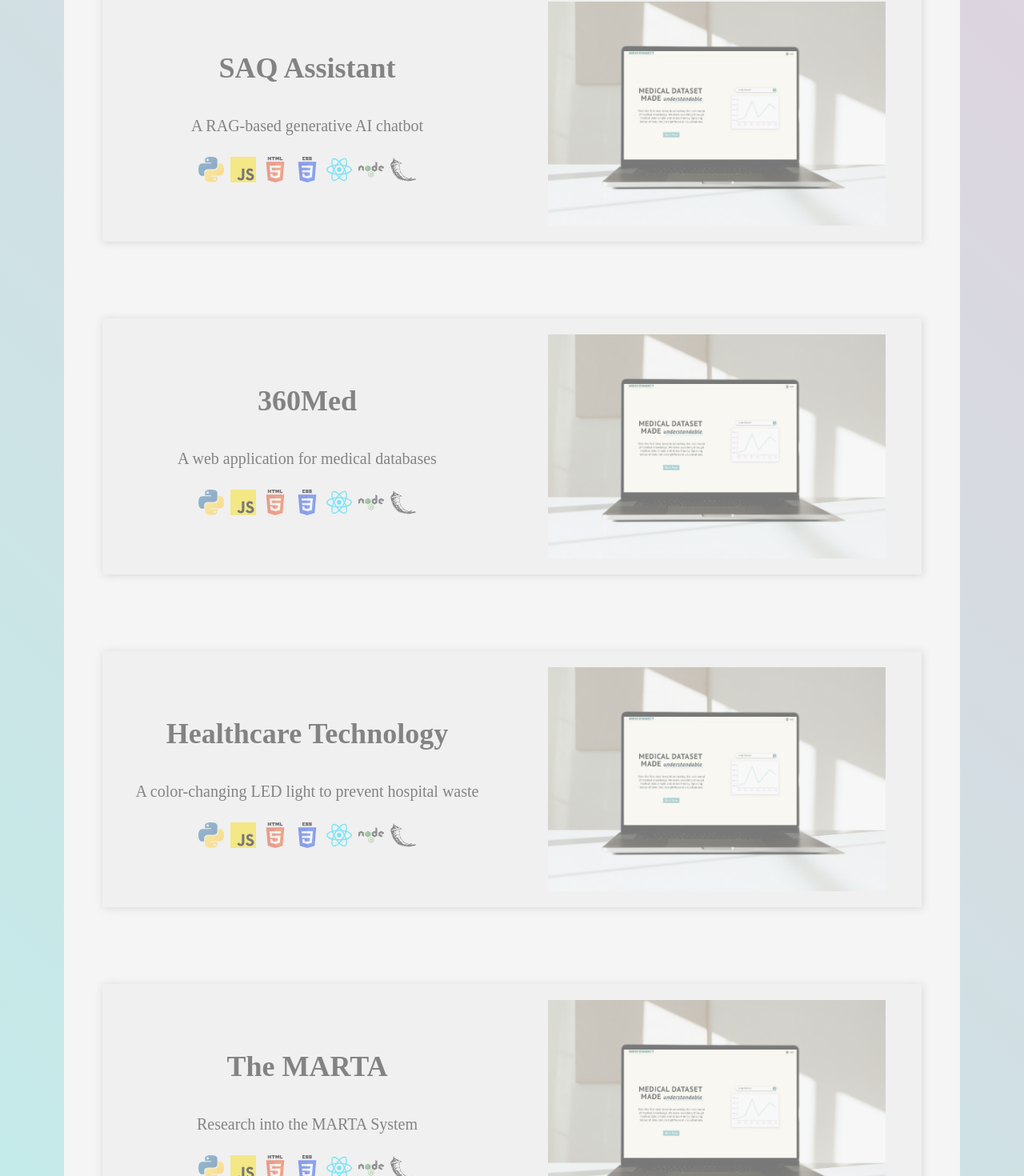
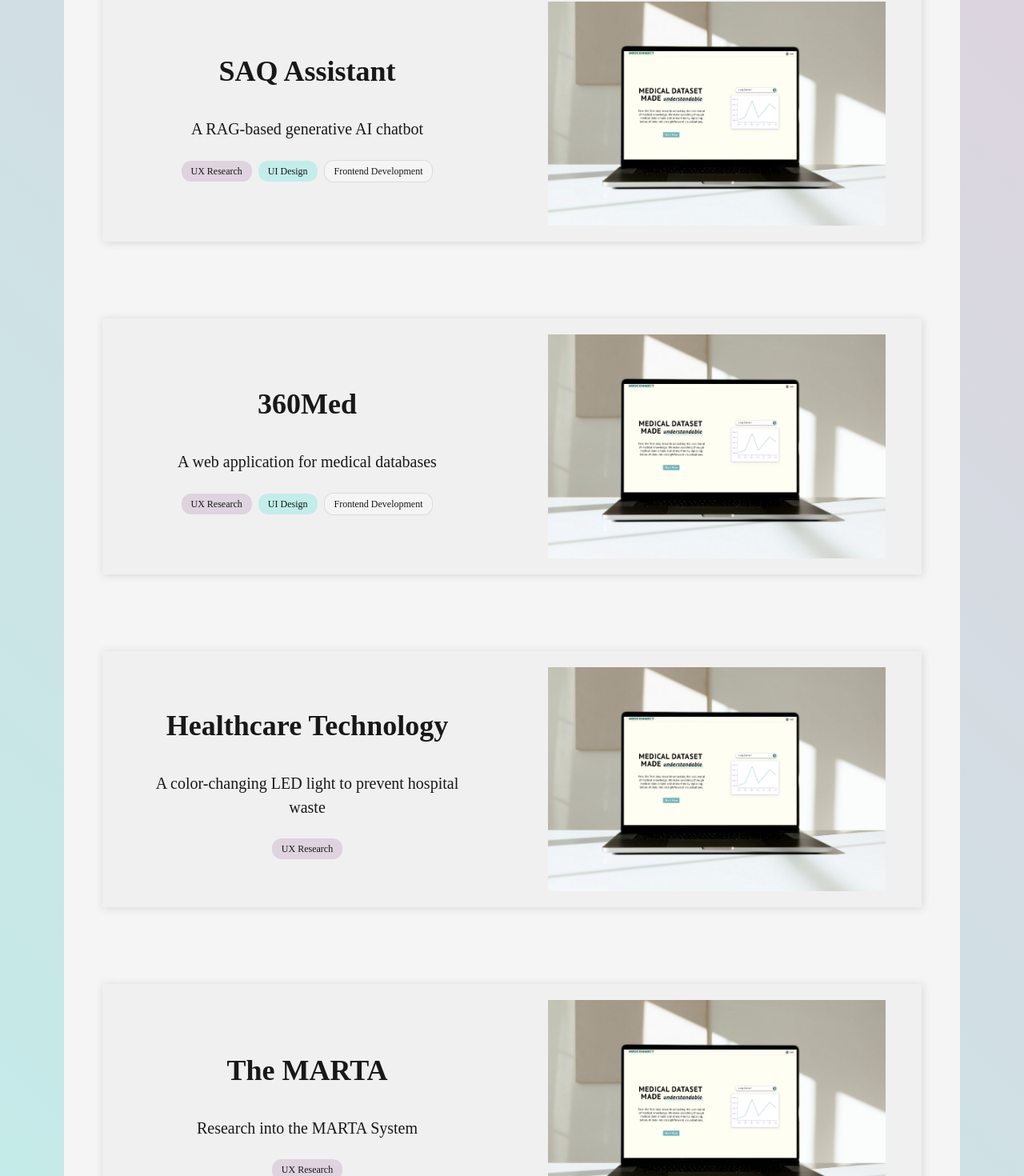
Before and after one commit to kotoetakeda/website, a React (Create React App) app: page /project in a window 1280 px wide. Shown: the part 516-1986 px from the top of the page at 80% size. Built offline with nearby package versions, Linux system fonts and the light colour scheme; a web font is replaced by a local one.

Commit message:
added resume + more components

```diff
--- a/src/CV.jsx
+++ b/src/CV.jsx
@@ -1,6 +1,6 @@
-import React from "react";
-import { useTheme, Box, Flex, UnorderedList, ListItem, Wrap } from "@chakra-ui/react";
-import { H1, H3, Body, CVBlock, SvgIcon, ReactIcon } from "./Custom";
+import React, { useCallback, useEffect } from "react";
+import { useTheme, Box, Flex, UnorderedList, ListItem, Wrap, Link } from "@chakra-ui/react";
+import { H1, H3, Body, CVBlock, SvgIcon, ReactIcon, CustomButton } from "./Custom";
 import Header from './Header';
 import Footer from './Footer';
 import Icons from './Icons';
@@ -9,15 +9,24 @@
   const theme = useTheme();
   const colors = theme.colors;
 
+  useEffect(() => {
+    window.scrollTo(0, 0);
+  }, []);
+
+  const resumeUrl = `${process.env.PUBLIC_URL}/Kotoe_Takeda_Resume.pdf`
+  const openResume = useCallback(() => window.open(resumeUrl, "_blank", "noopener,noreferrer"));
+
   return (
     <>
       <Header />
       <Box p={"3rem 5rem"} w={'100%'} bg={colors.gradient}>
         <Flex bg={colors.white} w={'100%'} height={'fit-content'} py={"5rem"} flexDirection={'column'} justify={'center'} align={'center'}>
-          <H1 text="Curriculum Vitae" pb={"3rem"} />
+          <H1 text="Curriculum Vitae" pb={"1rem"} />
+          <CustomButton label={'Download Resume'} mb={"3rem"} onClick={openResume} />
 
           <Box w={"90%"} bg={colors.gray} p={"2rem"}>
             <H3 text={'SKILLS'} mb={"2rem"} />
+
             <Body text={'Technical Skills: '}/>
             <Wrap spacing={'3'} my={'5'}>
               {/* Programming */}
--- a/src/Contact.jsx
+++ b/src/Contact.jsx
@@ -1,7 +1,7 @@
-import React, { useState } from "react";
+import React, { useState, useEffect } from "react";
 import { useTheme } from "@chakra-ui/react";
-import { Box, Flex, Input, FormControl, Textarea, Button, useToast } from "@chakra-ui/react";
-import { H1, Body } from "./Custom";
+import { Box, Flex, Input, FormControl, Textarea, useToast } from "@chakra-ui/react";
+import { H1, Body, CustomButton } from "./Custom";
 import Header from './Header';
 import Footer from './Footer';
 import emailjs from "emailjs-com";
@@ -10,6 +10,10 @@
 
   const theme = useTheme();
   const colors = theme.colors;
+
+  useEffect(() => {
+    window.scrollTo(0, 0);
+  }, []);
 
   const [formData, setFormData] = useState({
     name: "",
@@ -98,11 +102,7 @@
                     onChange={handleChange} />
                 </FormControl>
               </Flex>
-              <Button bg={colors.body} type="submit"
-                color={colors.white} px={'20'} py={'2'} m={'3'}
-                _hover={{bg: colors.gradient, color: colors.body}}>
-                Send
-              </Button>
+              <CustomButton label={'Send'} type={'submit'}/>
             </form>
           </Box>
         </Flex>
--- a/src/Custom.jsx
+++ b/src/Custom.jsx
@@ -1,6 +1,6 @@
 import React, { forwardRef, useState, useCallback } from "react";
 import { useTheme } from "@chakra-ui/react";
-import { Text, Flex, Box, WrapItem, Tooltip, Image, Icon , Wrap, Center } from "@chakra-ui/react";
+import { Text, Flex, Box, WrapItem, Tooltip, Image, Icon , HStack, Center, Button } from "@chakra-ui/react";
 import { NavLink, useNavigate } from 'react-router-dom';
 
 const H1 = ({ text, ...rest }) => {
@@ -112,12 +112,13 @@
             position={'relative'}
             {...rest}
         >
-            <Flex flexDirection={'column'} align={'center'} justify={'center'} rowGap={'5'} opacity={hover ? '1' : '0.5'}>
+            <Flex flexDirection={'column'} align={'center'} justify={'center'}
+                    rowGap={'5'} p={'10'}>
                 <H2 link={link} text={title} fontWeight={'900'} />
                 <Body text={desc}/>
-                <Wrap>{skills}</Wrap>
+                <HStack>{skills}</HStack>
             </Flex>
-            <Center opacity={hover ? '1' : '0.5'}>
+            <Center>
                 <Image src={image} alt={title}  height={'35vh'} />
             </Center>
         </Box>
@@ -171,4 +172,31 @@
     );
 });
 
-export { H1, H2, H3, L1, L2, Body, ProjBlock, CVBlock, SvgIcon, ReactIcon };
+const SkillTag = ({ label, bg, ...rest }) => {
+    return (
+        <Center
+            borderRadius={'12'}
+            bg={bg}
+            py={'1'}
+            px={'3'}
+            fontSize={'xs'}
+            {...rest}
+        >
+            {label}
+        </Center>
+    )
+}
+
+const CustomButton = ({ label, ...rest }) => {
+    const theme = useTheme();
+    return (
+        <Button bg={theme.colors.body} color={theme.colors.white}
+                px={'20'} py={'2'} m={'3'}
+                _hover={{bg: theme.colors.gradient, color: theme.colors.body}}
+                {...rest} >
+            {label}
+        </Button>
+    )
+}
+
+export { H1, H2, H3, L1, L2, Body, ProjBlock, CVBlock, SvgIcon, ReactIcon, SkillTag, CustomButton };
--- a/src/Homepage.jsx
+++ b/src/Homepage.jsx
@@ -1,4 +1,4 @@
-import React from "react";
+import React, { useEffect } from "react";
 import { useTheme } from "@chakra-ui/react";
 import { Box, Flex, Image } from "@chakra-ui/react";
 import { H2, Body } from "./Custom";
@@ -10,6 +10,10 @@
 
   const theme = useTheme();
   const colors = theme.colors;
+
+  useEffect(() => {
+    window.scrollTo(0, 0);
+  }, []);
 
   return (
     <>
--- a/src/Project.jsx
+++ b/src/Project.jsx
@@ -1,10 +1,9 @@
-import React from "react";
+import React, { useEffect } from "react";
 import { useTheme } from "@chakra-ui/react";
 import { Box, Flex } from "@chakra-ui/react";
-import { H1, ProjBlock, SvgIcon, ReactIcon } from "./Custom";
+import { H1, ProjBlock, SkillTag } from "./Custom";
 import Header from './Header';
 import Footer from './Footer';
-import Icons from './Icons';
 import SAQAssistantCover from './image/medCover.png';
 import MedCover from './image/medCover.png';
 import HTCover from './image/medCover.png';
@@ -14,6 +13,11 @@
 
   const theme = useTheme();
   const colors = theme.colors;
+
+  useEffect(() => {
+    window.scrollTo(0, 0);
+  }, []);
+
   return (
     <>
     <Header />
@@ -27,13 +31,9 @@
             desc={"A RAG-based generative AI chatbot"}
             skills={
               <>
-              <SvgIcon as={Icons.Python} label={'Python'} />
-              <SvgIcon as={Icons.JS} label={'JavaScript'} />
-              <SvgIcon as={Icons.HTML} label={'HTML'} />
-              <SvgIcon as={Icons.CSS} label={'CSS'} />
-              <SvgIcon as={Icons.ReactSvg} label={'React'} />
-              <SvgIcon as={Icons.Node} label={'Node.js'} />
-              <ReactIcon as={Icons.Flask} label={'Flask'} />
+              <SkillTag label={'UX Research'} bg={colors.mauve} />
+              <SkillTag label={'UI Design'} bg={colors.cyan} />
+              <SkillTag label={'Frontend Development'} bg={colors.white} border={'1px solid rgba(0, 0, 0, 0.1)'} />
               </>
             }
             image={SAQAssistantCover}
@@ -46,13 +46,9 @@
             desc={"A web application for medical databases"}
             skills={
               <>
-              <SvgIcon as={Icons.Python} label={'Python'} />
-              <SvgIcon as={Icons.JS} label={'JavaScript'} />
-              <SvgIcon as={Icons.HTML} label={'HTML'} />
-              <SvgIcon as={Icons.CSS} label={'CSS'} />
-              <SvgIcon as={Icons.ReactSvg} label={'React'} />
-              <SvgIcon as={Icons.Node} label={'Node.js'} />
-              <ReactIcon as={Icons.Flask} label={'Flask'} />
+              <SkillTag label={'UX Research'} bg={colors.mauve} />
+              <SkillTag label={'UI Design'} bg={colors.cyan} />
+              <SkillTag label={'Frontend Development'} bg={colors.white} border={'1px solid rgba(0, 0, 0, 0.1)'} />
               </>
             }
           />
@@ -64,13 +60,7 @@
             desc={"A color-changing LED light to prevent hospital waste"}
             skills={
               <>
-              <SvgIcon as={Icons.Python} label={'Python'} />
-              <SvgIcon as={Icons.JS} label={'JavaScript'} />
-              <SvgIcon as={Icons.HTML} label={'HTML'} />
-              <SvgIcon as={Icons.CSS} label={'CSS'} />
-              <SvgIcon as={Icons.ReactSvg} label={'React'} />
-              <SvgIcon as={Icons.Node} label={'Node.js'} />
-              <ReactIcon as={Icons.Flask} label={'Flask'} />
+              <SkillTag label={'UX Research'} bg={colors.mauve} />
               </>
             }
           />
@@ -82,13 +72,7 @@
             desc={"Research into the MARTA System"}
             skills={
               <>
-              <SvgIcon as={Icons.Python} label={'Python'} />
-              <SvgIcon as={Icons.JS} label={'JavaScript'} />
-              <SvgIcon as={Icons.HTML} label={'HTML'} />
-              <SvgIcon as={Icons.CSS} label={'CSS'} />
-              <SvgIcon as={Icons.ReactSvg} label={'React'} />
-              <SvgIcon as={Icons.Node} label={'Node.js'} />
-              <ReactIcon as={Icons.Flask} label={'Flask'} />
+              <SkillTag label={'UX Research'} bg={colors.mauve} />
               </>
             }
           />
--- a/src/SAQ.jsx
+++ b/src/SAQ.jsx
@@ -26,6 +26,9 @@
     count: steps.length,
   });
 
+  useEffect(() => {
+    window.scrollTo(0, 0);
+  })
   useEffect(() => {
     const handleScroll = debounce(() => {
       const scrollPosition = window.scrollY;
```
Also changed, not shown: 1 other file (tests, documents, lock files or other folders).
